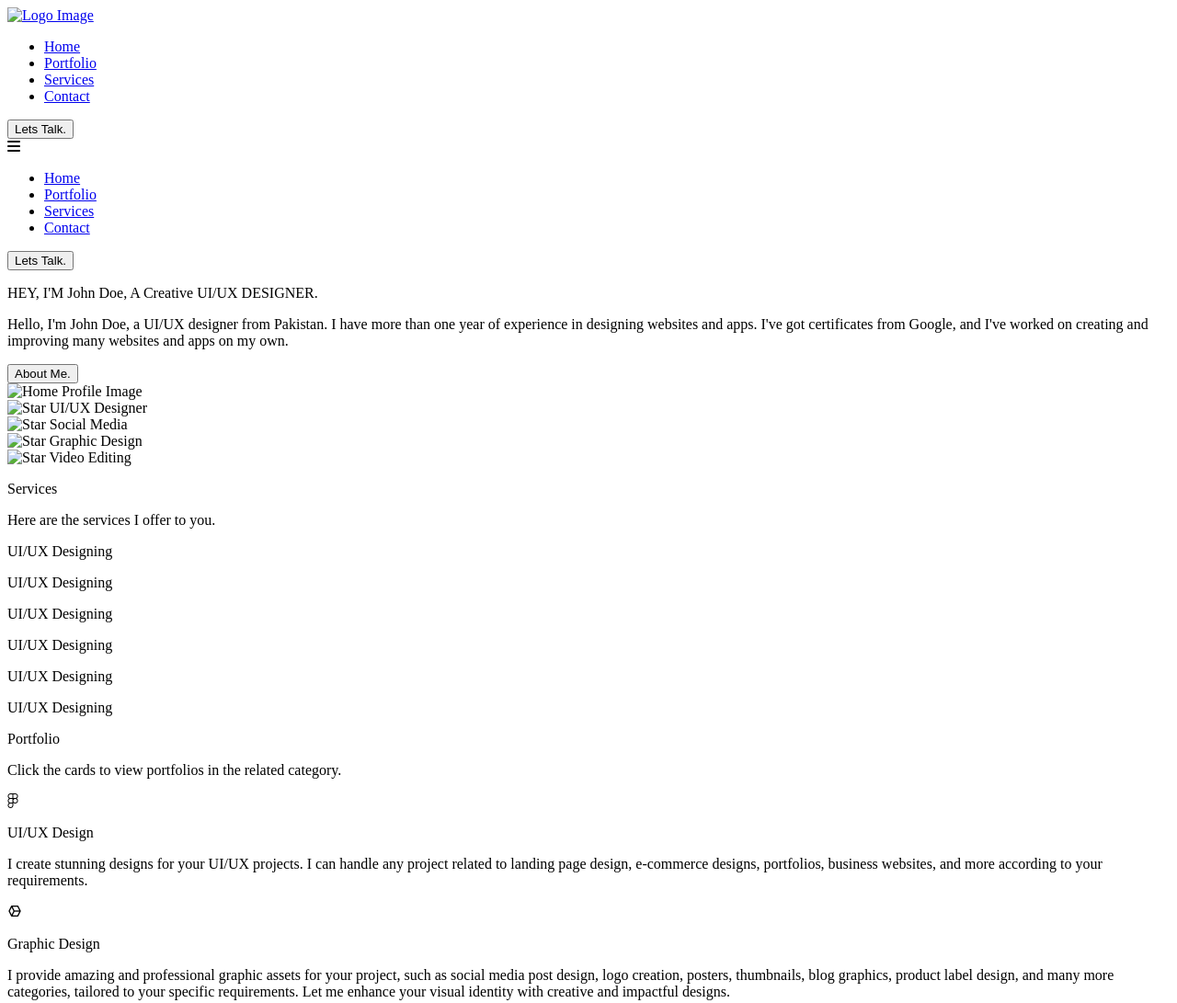
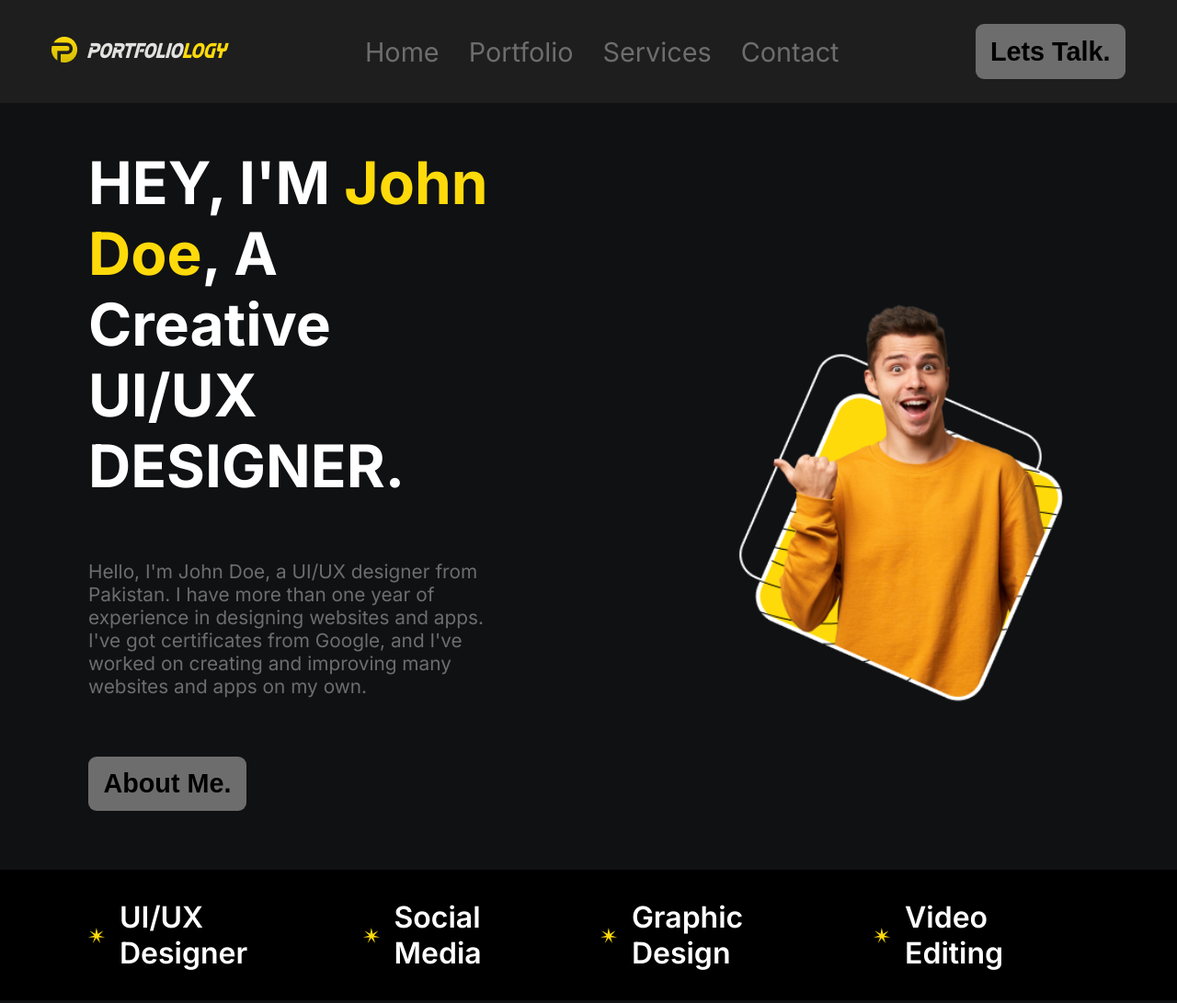
Before and after one commit to Aanchal-Saxena/responsive-portfolio, a plain HTML site: page Index.html in a window 1280 px wide. Shown: the top 1091 px of the page at 92% size. Drawn offline with nearby package versions, Linux system fonts and the light colour scheme; the site is published under a folder, as on GitHub Pages, so addresses that start at the root find nothing.

Commit message:
minor changes

```diff
--- a/Index.html
+++ b/Index.html
@@ -6,8 +6,8 @@
     <title>Portfolio</title>
 
     <!--========== CSS ==========-->
-    <link rel="stylesheet" href="/assests/css/style.css" />
-    <link rel="stylesheet" href="/assests/css/media-query.css" />
+    <link rel="stylesheet" href="./assests/css/style.css" />
+    <link rel="stylesheet" href="./assests/css/media-query.css" />
 
     <link href='https://unpkg.com/boxicons@2.1.4/css/boxicons.min.css' rel='stylesheet'>
     <link
@@ -17,13 +17,14 @@
   </head>
 
   <body>
+
     <!--========== HEADER ==========-->
 
     <header class="header">
       <nav class="nav">
         <div class="logo-container">
           <a href="#" class="nav-logo">
-            <img src="/assests/img/logo.png" alt="Logo Image" id="logo-img"
+            <img src="./assests/img/logo.png" alt="Logo Image" id="logo-img"
           /></a>
         </div>
 
@@ -82,7 +83,7 @@
 
           <div class="home-img-container">
             <img
-              src="/assests/img/home-img.png"
+              src="./assests/img/home-img.png"
               alt="Home Profile Image"
               class="home-img"
             />
@@ -96,14 +97,14 @@
         <div class="section-container skills-container">
           <div class="skill-item">
             <img
-              src="/assests/img/skill-star.png"
+              src="./assests/img/skill-star.png"
               alt="Star"
               class="skill-star"/>
               <span>UI/UX Designer</span>
           </div>
           <div class="skill-item">
             <img
-              src="/assests/img/skill-star.png"
+              src="./assests/img/skill-star.png"
               alt="Star"
               class="skill-star"
             />
@@ -111,7 +112,7 @@
           </div>
           <div class="skill-item">
             <img
-              src="/assests/img/skill-star.png"
+              src="./assests/img/skill-star.png"
               alt="Star"
               class="skill-star"
             />
@@ -119,7 +120,7 @@
           </div>
           <div class="skill-item">
             <img
-              src="/assests/img/skill-star.png"
+              src="./assests/img/skill-star.png"
               alt="Star"
               class="skill-star"
             />
@@ -212,21 +213,21 @@
 
           <div class="card-container">
                  <div class="card certificate-card">
-                    <img src="/assests/img/google.png" alt="Google" class="certificate-card-img">
+                    <img src="./assests/img/google.png" alt="Google" class="certificate-card-img">
                     <p class="certificate-card-title">Google</p>
                     <p class="hover-title">Google</p>
                     <p class="certificate-info">“Foundations of User Experience (UX) Design”</p>
                 </div>
 
                 <div class="card certificate-card">
-                    <img src="/assests/img/great-learning.png" alt="Great Learning" class="certificate-card-img">
+                    <img src="./assests/img/great-learning.png" alt="Great Learning" class="certificate-card-img">
                     <p class="certificate-card-title great-learning-title">Great Learning</p>
                     <p class="hover-title">Great Learning</p>
                     <p class="certificate-info">“UI/UX For Beginners”</p>
                 </div>
 
                 <div class="card certificate-card">
-                    <img src="/assests/img/canva.png" alt="Canva" class="certificate-card-img">
+                    <img src="./assests/img/canva.png" alt="Canva" class="certificate-card-img">
                     <p class="certificate-card-title">Canva</p>
                     <p class="hover-title">Canva</p>
                     <p class="certificate-info">“Create eye-catching logos using Canva for an
@@ -245,7 +246,7 @@
     <footer class="footer">
       <div class="section-container footer-container">
           <div class="contact-us-container">
-              <img src="/assests/img/logo.png" alt="" class="footer-img">
+              <img src="./assests/img/logo.png" alt="" class="footer-img">
               <button class="contact-us-btn">Contact Us</button>
           </div>
 
@@ -262,9 +263,9 @@
           <div class="social-media-container footer-list">
               <hr class="footer-hr">
               <div class="footer-img-container list-container">
-                  <img src="/assests/img/facebook-coloured.png" alt="Facebook" class="footer-img">
-                  <img src="/assests/img/linkedln.png" alt="Facebook" class="footer-img">
-                  <img src="/assests/img/insta-coloured.png" alt="Facebook" class="footer-img">
+                  <img src="./assests/img/facebook-coloured.png" alt="Facebook" class="footer-img">
+                  <img src="./assests/img/linkedln.png" alt="Facebook" class="footer-img">
+                  <img src="./assests/img/insta-coloured.png" alt="Facebook" class="footer-img">
               </div>
           </div>
       </div>
--- /dev/null
+++ b/temp.css
@@ -0,0 +1,156 @@
+/*===== GOOGLE FONTS =====*/
+@import url('https://fonts.googleapis.com/css2?family=Poppins:wght@400;600;700&display=swap');
+
+/*===== VARIABLES CSS =====*/
+:root {
+  --header-height: 3rem;
+
+  /*========== Colors ==========*/
+  --top-container-color: #FF7B52;
+  --first-color: #DA2535;
+  --first-color-alt: #C42130;
+  --first-color-send: #DE3B49;
+  --title-color: #FFFFFF;
+  --body-color: #26335D;
+  --card-header-color: #252B42;
+  --button-color: #8D5CF6;
+  --hover-color: #5207f3;
+  --border-color: #E74040;
+  --gray-color: #737373;
+
+  /*========== Font and typography ==========*/
+  --body-font: 'Poppins', sans-serif;
+  --biggest-font-size: 2rem;
+  --h2-font-size: 1.25rem;
+  --h3-font-size: 1.125rem;
+  --normal-font-size: .938rem;
+  --small-font-size: .813rem;
+
+  /*========== Font weight ==========*/
+  --font-semi-bold: 600;
+  --font-bold: 700;
+  --font-light: 200;
+
+  /*========== Margins ==========*/
+  --mb-1: .5rem;
+  --mb-2: 1rem;
+  --mb-3: 1.5rem;
+  --mb-4: 2rem;
+  --mb-5: 2.5rem;
+  --mb-6: 3rem;
+  /*========== z index ==========*/
+
+  --z-tooltip: 10;
+  --z-fixed: 100;
+
+  /*========== common padding ==========*/
+  --nav-padding: 0vh 15vw;
+  --common-padding: 10vh 15vw;
+}
+
+@media screen and (min-width: 968px){
+  :root{
+
+    --biggest-font-size: 5rem;
+    --h2-font-size: 1.75rem;
+    --h3-font-size: 1.25rem;
+    --normal-font-size: 1rem;
+    --small-font-size: .875rem;
+  }
+}
+@media screen and (max-width: 768px){
+  :root{
+    --common-padding: 0vw 2vh
+  }
+}
+
+/*========== BASE ==========*/
+*,::before,::after{
+  box-sizing: border-box;
+}
+
+html{
+  scroll-behavior: smooth;
+}
+
+body{
+  margin: var(--header-height) 0 0 0;
+  font-family: var(--body-font);
+  font-size: var(--normal-font-size);
+  background-color: var(--body-color);
+  color: var(--text-color);
+  line-height: 1.6;
+  display: flex;
+  flex-direction: column;
+}
+
+h1,h2,h3,ul,p{
+  margin: 0;
+}
+
+h1,h2,h3{
+  font-weight: var(--font-semi-bold);
+  color: var(--title-color);
+}
+
+ul{
+  padding: 0;
+  list-style: none;
+}
+
+a{
+  text-decoration: none;
+}
+
+/*========== CLASS CSS ==========*/
+.section{
+  padding: 4rem 0 2rem;
+}
+
+.section-title, .section-title-center{
+  font-size: var(--h2-font-size);
+  color: var(--title-color);
+  text-align: center;
+  margin-bottom: var(--mb-3);
+}
+
+/*========== LAYOUT ==========*/
+.l-main{
+  overflow: hidden;
+}
+
+.bd-container{
+  margin-left: var(--mb-3);
+  margin-right: var(--mb-3);
+  padding: var(--common-padding);
+}
+
+@media screen and (max-width: 768px){
+  .bd-container{
+    margin-left: 0;
+    margin-right: 0;
+  }
+}
+
+.bd-grid{
+  display: grid;
+  gap: 1.5rem;
+}
+
+.l-header{
+  width: 100%;
+  position: fixed;
+  top: 0;
+  left: 0;
+  z-index: var(--z-fixed);
+  background-color: var(--top-container-color);
+  padding: var(--nav-padding);
+}
+
+/*========== NAV ==========*/
+.nav{
+  height: var(--header-height);
+  display: flex;
+  justify-content: space-between;
+  align-items: center;
+}
```
